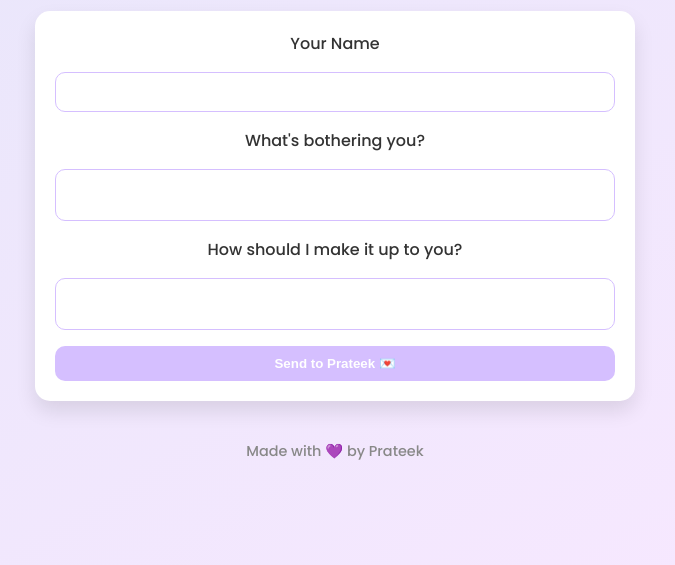
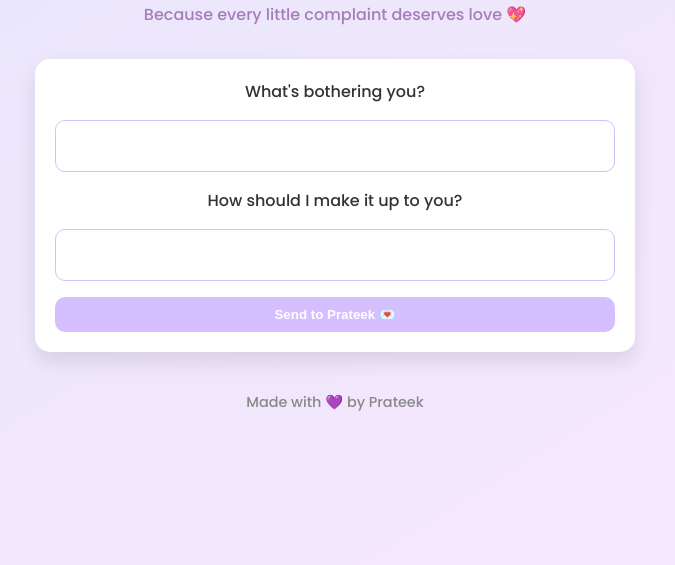
Before and after one commit to singhprateek7/Grievance-Readressal-, a plain HTML site: page index.html in a window 1280 px wide. Shown: the part 235-800 px from the top of the page, without its empty margins (305-980 px from the left). Drawn offline with Linux system fonts and the light colour scheme.

Commit message:
Update index.html

```diff
--- a/index.html
+++ b/index.html
@@ -16,8 +16,6 @@
 
     <section id="form-section">
       <form id="grievance-form">
-        <label for="name">Your Name</label>
-        <input type="text" id="name" name="name" required>
 
         <label for="issue">What's bothering you?</label>
         <textarea id="issue" name="issue" required></textarea>
```
